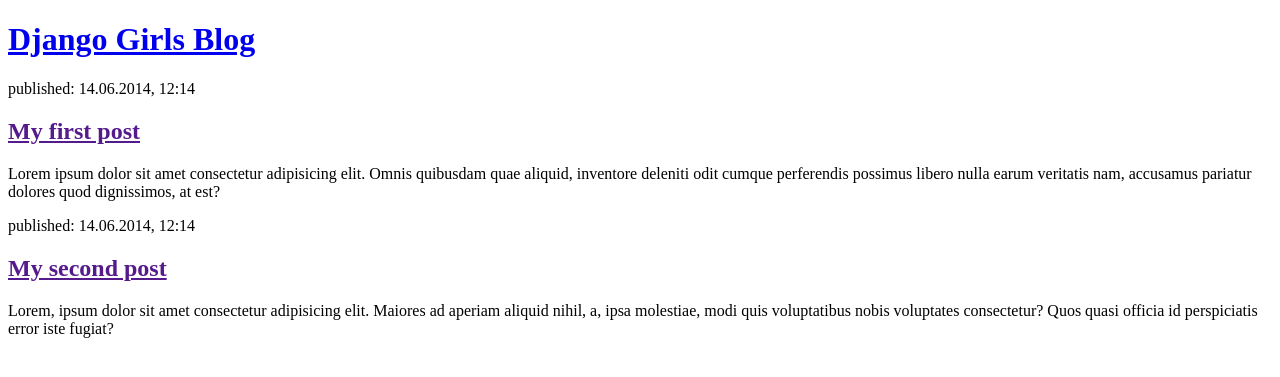
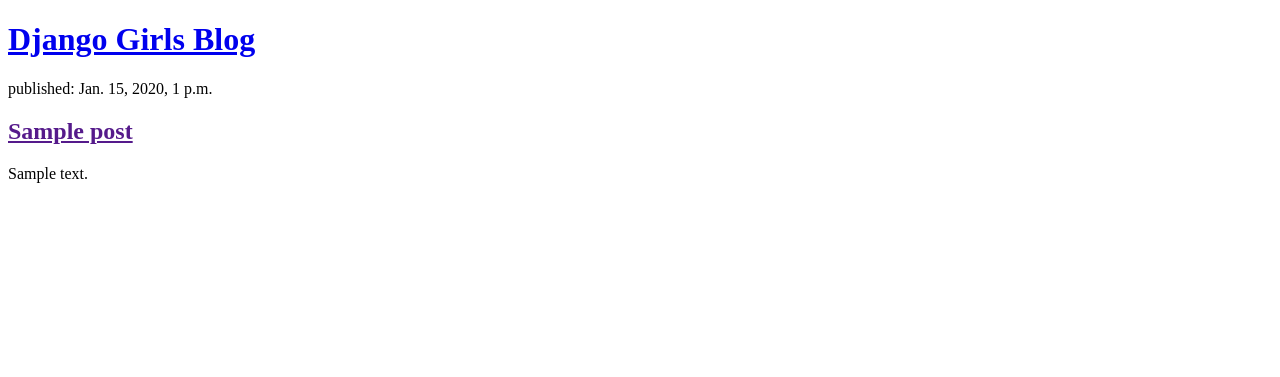
Before and after one commit to yosengineer/djangogirls, a Django app: page / in a window 1280 px wide. Shown: the top 377 px of the page. Run offline with Django 5.2, Linux system fonts and the light colour scheme; tables that the repository leaves empty hold one stand-in row (values such as "Sample post").

Commit message:
blog: Modified templates to display posts from database

```diff
--- a/blog/templates/blog/post_list.html
+++ b/blog/templates/blog/post_list.html
@@ -10,16 +10,12 @@
         <h1><a href="/">Django Girls Blog</a></h1>
     </div>
 
-    <div>
-        <p>published: 14.06.2014, 12:14</p>
-        <h2><a href="">My first post</a></h2>
-        <p>Lorem ipsum dolor sit amet consectetur adipisicing elit. Omnis quibusdam quae aliquid, inventore deleniti odit cumque perferendis possimus libero nulla earum veritatis nam, accusamus pariatur dolores quod dignissimos, at est?</p>
-    </div>
-
-    <div>
-        <p>published: 14.06.2014, 12:14</p>
-        <h2><a href="">My second post</a></h2>
-        <p>Lorem, ipsum dolor sit amet consectetur adipisicing elit. Maiores ad aperiam aliquid nihil, a, ipsa molestiae, modi quis voluptatibus nobis voluptates consectetur? Quos quasi officia id perspiciatis error iste fugiat?</p>
-    </div>
+    {% for post in posts %}
+        <div>
+            <p>published: {{ post.published_date }}</p>
+            <h2><a href="">{{ post.title }}</a></h2>
+            <p>{{ post.text|linebreaksbr }}</p>
+        </div>
+    {% endfor %}
 </body>
 </html>
--- a/blog/views.py
+++ b/blog/views.py
@@ -1,4 +1,7 @@
 from django.shortcuts import render
+from django.utils import timezone
+from .models import Post
 
 def post_list(request):
-    return render(request, "blog/post_list.html", {})
+    posts = Post.objects.filter(published_date__lte=timezone.now()).order_by('published_date')
+    return render(request, "blog/post_list.html", {'posts': posts})
```
